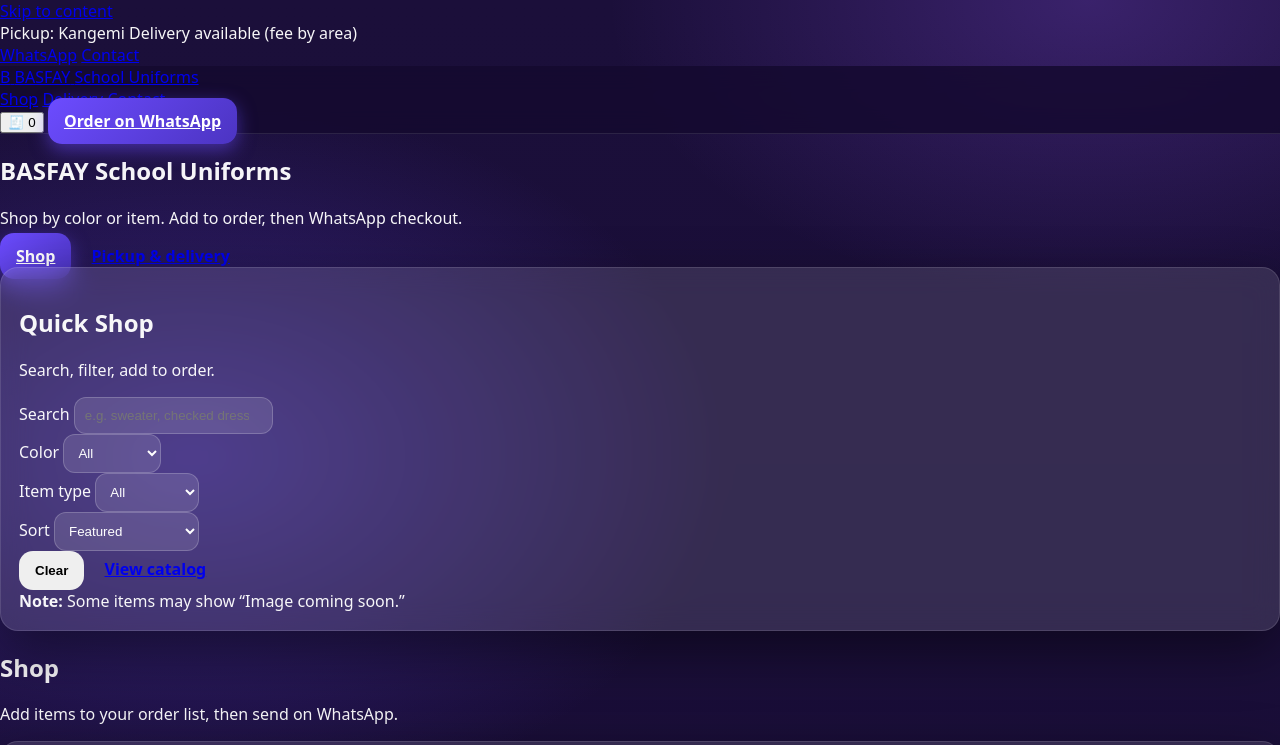
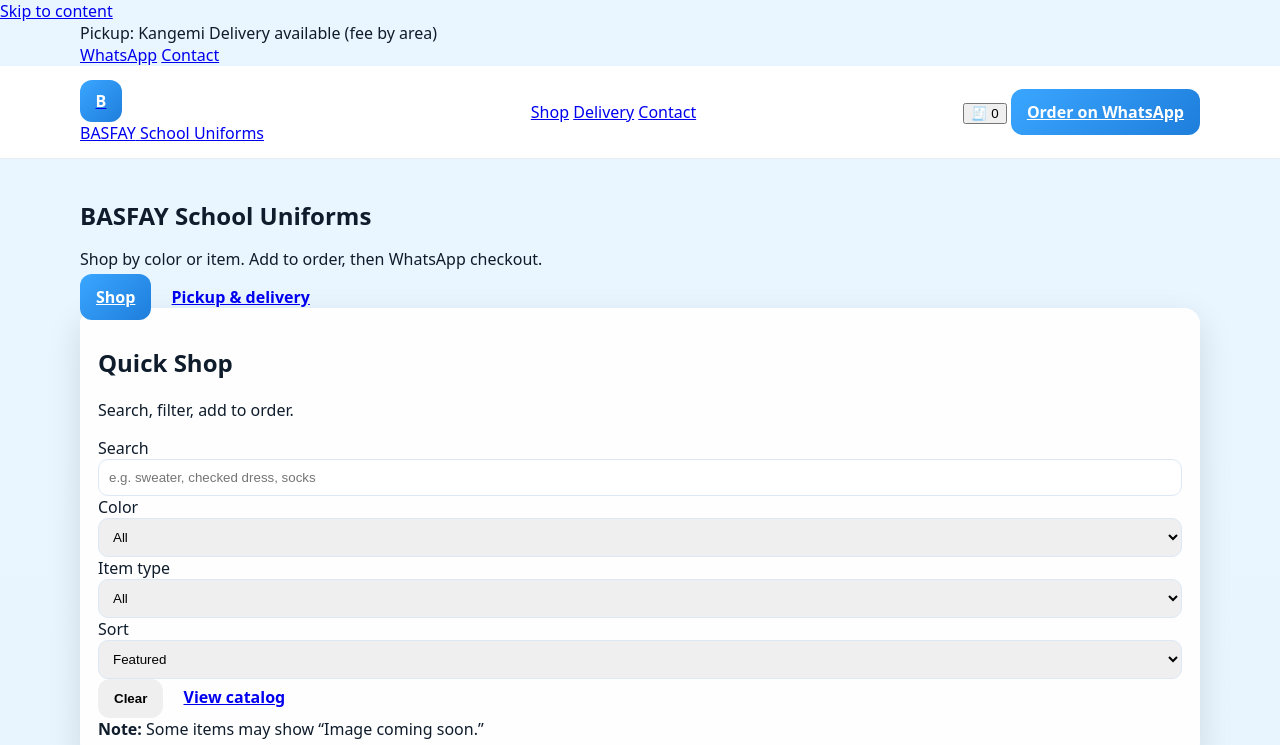
Before and after one commit to thriveherafrica-design/Basfayuniforms, a plain HTML site: page index.html in a window 1280 px wide. Shown: the top 745 px of the page. Drawn offline with Linux system fonts and the light colour scheme.

Commit message:
Update styles.css

```diff
--- a/styles.css
+++ b/styles.css
@@ -1,45 +1,71 @@
 :root {
-  /* BACKGROUND (rich luxury purple) */
-  --bg: #1b0f3a;
-  --bg2: #140a2f;
-  --surface: rgba(255, 255, 255, 0.08);
-  --card: rgba(255, 255, 255, 0.12);
+  /* BACKGROUND */
+  --bg: #eaf6ff;
+  --bg2: #dff1ff;
+  --card: rgba(255, 255, 255, 0.95);
 
   /* TEXT */
-  --ink: rgba(255, 255, 255, 0.96);
-  --muted: rgba(255, 255, 255, 0.75);
+  --ink: #0f1c2b;
+  --muted: rgba(15, 28, 43, 0.65);
 
-  /* BRAND (vibrant purple) */
-  --brand: #6c4cff;
-  --brand2: #4c34c2;
-  --ring: rgba(108, 76, 255, 0.35);
+  /* BRAND LIGHT BLUE */
+  --brand: #3aa6ff;
+  --brand2: #1e7edb;
+  --ring: rgba(58, 166, 255, 0.35);
 
-  --radius: 18px;
-  --shadow: 0 20px 55px rgba(0,0,0,0.45);
+  --radius: 16px;
+  --shadow: 0 12px 35px rgba(0,0,0,0.12);
 
   --max: 1120px;
+}
+
+/* RESET */
+* {
+  box-sizing: border-box;
 }
 
 body {
   margin: 0;
   font-family: system-ui, sans-serif;
   color: var(--ink);
-  background:
-    radial-gradient(900px 600px at 15% 10%, rgba(108, 76, 255, 0.35), transparent 60%),
-    radial-gradient(800px 500px at 85% 0%, rgba(150, 90, 255, 0.25), transparent 60%),
-    linear-gradient(180deg, var(--bg), var(--bg2));
+  background: linear-gradient(180deg, var(--bg), var(--bg2));
+}
+
+.container {
+  width: min(var(--max), calc(100% - 32px));
+  margin: auto;
 }
 
 /* HEADER */
 .header {
-  background: rgba(20, 10, 47, 0.85);
-  backdrop-filter: blur(12px);
-  border-bottom: 1px solid rgba(255,255,255,0.1);
+  background: white;
+  border-bottom: 1px solid #e6eef5;
+  position: sticky;
+  top: 0;
+  z-index: 10;
+}
+
+.header-inner {
+  display: flex;
+  justify-content: space-between;
+  align-items: center;
+  padding: 14px 0;
+}
+
+.brand-mark {
+  background: linear-gradient(135deg, var(--brand), var(--brand2));
+  color: white;
+  border-radius: 12px;
+  width: 42px;
+  height: 42px;
+  display: grid;
+  place-items: center;
+  font-weight: 900;
 }
 
 /* BUTTONS */
 .btn {
-  border-radius: 14px;
+  border-radius: 12px;
   padding: 12px 16px;
   font-weight: 800;
   border: none;
@@ -49,20 +75,25 @@
 .btn.primary {
   background: linear-gradient(135deg, var(--brand), var(--brand2));
   color: white;
-  box-shadow: 0 6px 18px rgba(108, 76, 255, 0.5);
 }
 
 .btn.primary:hover {
-  transform: translateY(-1px);
   filter: brightness(1.1);
+}
+
+/* HERO */
+.hero {
+  padding: 40px 0;
+}
+
+.hero h1 {
+  margin: 0 0 12px;
 }
 
 /* CARDS */
 .card {
   background: var(--card);
-  backdrop-filter: blur(14px);
   border-radius: var(--radius);
-  border: 1px solid rgba(255,255,255,0.12);
   padding: 18px;
   box-shadow: var(--shadow);
 }
@@ -75,39 +106,43 @@
 }
 
 .product {
-  background: rgba(255,255,255,0.10);
+  background: white;
   border-radius: var(--radius);
   padding: 14px;
+  box-shadow: var(--shadow);
   transition: 0.2s;
 }
 
 .product:hover {
-  transform: translateY(-4px);
-  box-shadow: 0 20px 40px rgba(108, 76, 255, 0.25);
+  transform: translateY(-3px);
 }
 
 .product img {
   width: 100%;
-  border-radius: 14px;
+  border-radius: 12px;
+}
+
+.price {
+  color: var(--brand2);
+  font-weight: 900;
 }
 
 /* INPUTS */
 input, select {
-  background: rgba(255,255,255,0.12);
-  border: 1px solid rgba(255,255,255,0.2);
-  color: white;
-  border-radius: 12px;
+  width: 100%;
   padding: 10px;
+  border-radius: 10px;
+  border: 1px solid #dce8f3;
 }
 
 input:focus, select:focus {
   outline: none;
-  box-shadow: 0 0 0 5px var(--ring);
+  box-shadow: 0 0 0 4px var(--ring);
 }
 
 /* FOOTER */
 .footer {
-  background: #0c051f;
+  background: #0f1c2b;
   color: white;
   padding: 28px 0;
 }
```
